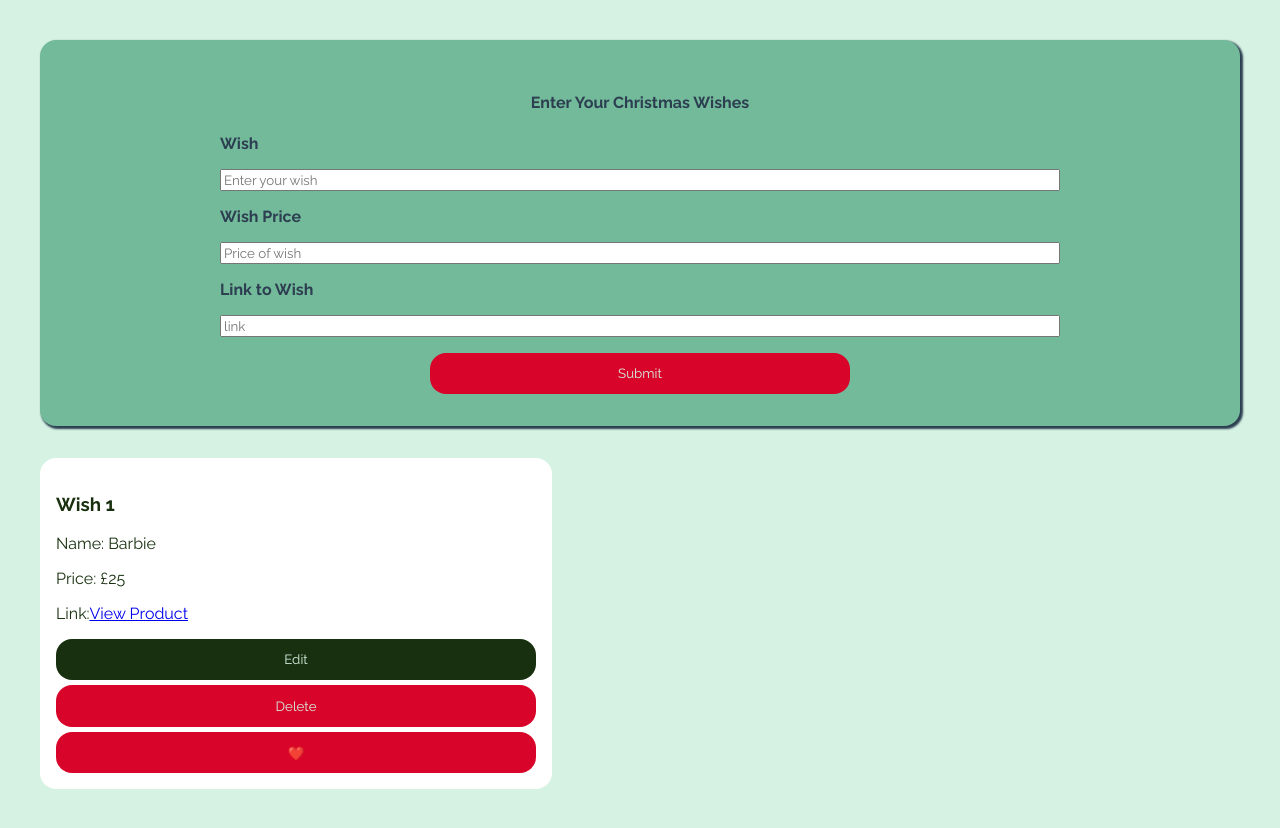
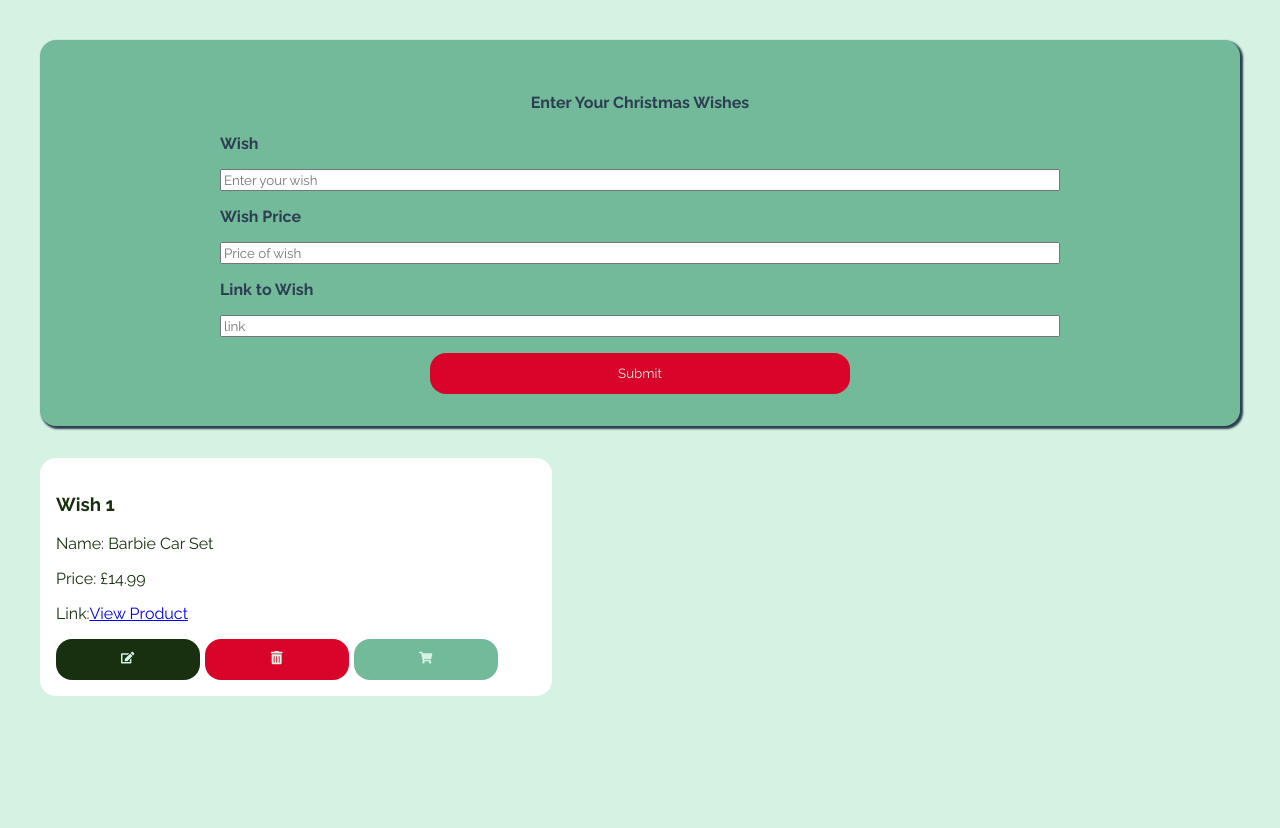
Before and after one commit to LaurenAMolloy/Christmas-List, a React (Vite) app: page / in a window 1280 px wide. After the commit the page ends 800 px from the top, so only its background shows below. Built offline with nearby package versions, Linux system fonts and the light colour scheme; data requests are answered from the project's data file; a web font is replaced by a local one.

Commit message:
added react icons

```diff
--- a/db.json
+++ b/db.json
@@ -1,10 +1,10 @@
 {
   "wishes": [
     {
-      "id": "225",
-      "wishName" : "Barbie",
-      "wishPrice": "25",
-      "wishLink" : "https://www.smythstoys.com/uk/en-gb/toys/fashion-and-dolls/barbie/fisher-price-little-people-barbie-dream-plane-playset/p/223052"
+      "id": "O93etUqsNsk6a53PMitim",
+      "wishName": "Barbie Car Set",
+      "wishPrice": "14.99",
+      "wishLink": "https://www.smythstoys.com/uk/en-gb/toys/pre-school-and-electronic-learning/fisher-price/fisher-price-little-people/fisher-price-little-people-barbie-convertible-with-figures-set/p/211920"
     }
   ]
 }
--- a/package.json
+++ b/package.json
@@ -15,7 +15,8 @@
     "json-server": "^1.0.0-beta.3",
     "nanoid": "^5.1.6",
     "react": "^19.1.1",
-    "react-dom": "^19.1.1"
+    "react-dom": "^19.1.1",
+    "react-icons": "^5.5.0"
   },
   "devDependencies": {
     "@eslint/js": "^9.36.0",
--- a/src/App.css
+++ b/src/App.css
@@ -85,11 +85,14 @@ button:hover {
 }
 
 .actions>button {
-  width: 100%;
+  width: 30%;
+}
+
+button.purchased {
+  background-color: #73ba9b;
 }
 
 .actions {
   display: flex;
-  flex-direction: column;
   gap: 5px;
 }
--- a/src/App.jsx
+++ b/src/App.jsx
@@ -2,10 +2,11 @@ import { useEffect, useState } from 'react'
 import WishList from './Components/WishList'
 import CreateWish from './Components/CreateWish'
 import axios from 'axios'
+import {nanoid}  from 'nanoid'
 import './App.css'
 
 function App() {
-  //Array to stores all wishes
+  //Set state to empty Array to stores all wishes objects
   const[wishes, setWishes] = useState([]);
 
   //Fetch wishes from db onload
@@ -57,10 +58,18 @@ function App() {
     setBooks(updatedWishes);
   }
 
+  const deleteWishbyId = async (id) => {
+    await axios.delete(`http://localhost:3000/wishes/${id}`)
+    //mechanism to check if id is equal to one clicked?
+    //filter
+    const updatedWishes = wishes.filter((wish) => wish.id !== id)
+    setWishes(updatedWishes)
+  }
+
 return (
   <>
   <CreateWish setWishes={setWishes}  wish={wishes} wishCreate={wishCreate}  />
-  <WishList wishes={wishes}  />
+  <WishList wishes={wishes} editWishById={editWishById} deleteWishById={deleteWishbyId}  />
   </>
 )
 
--- a/src/Components/WishList/index.jsx
+++ b/src/Components/WishList/index.jsx
@@ -1,12 +1,12 @@
 import React from 'react'
 import WishShow from '../WishShow';
 
-export default function WishList({ wishes }) {
+export default function WishList({ wishes, editWishById, deleteWishById }) {
 
   //For every wish in wish list render a wishShow component
   //Use the idx as the unique key not ideal!
   const renderedWishes = wishes.map((wish, idx) => {
-     return <WishShow wish={wish} idx={idx} key={idx} />
+     return <WishShow wish={wish} idx={idx} key={idx} editWishById={editWishById} deleteWishById={deleteWishById} />
   });
 
   return (
--- a/src/Components/WishShow/index.jsx
+++ b/src/Components/WishShow/index.jsx
@@ -1,14 +1,20 @@
 import React from 'react'
 import { useState } from 'react'
+import { FaTrashAlt } from "react-icons/fa";
+import { FaEdit } from "react-icons/fa";
+import { FaShoppingCart } from "react-icons/fa";
 
-export default function WishShow( {wish, idx}) {
+
+export default function WishShow( {wish, idx, editWishById, deleteWishById}) {
     console.log(wish)
     //set state to show edit form
     const[showEdit, setShowEdit] = useState();
     //Add context here!!!
 
-    const handleDeleteClick = () => {
-        console.log("delete wish")
+    const handleDeleteClick = (id) => {
+        //console.log("deleting")
+        //console.log(id)
+        deleteWishById(id)
     }
     const handleEditClick = () => {
         console.log("edit wish")
@@ -35,9 +41,9 @@ return (
     <div className="wishShow" key={wish.id}>
         {content}
         <div className="actions">
-            <button onClick={() => handleEditClick(wish.id)} className="edit">Edit</button>
-            <button onClick={() => handleDeleteClick(wish.id)} className="delete">Delete</button>
-            <button onClick={() => handlePurchaseClick(wish.id)} className="purchased">❤️</button>
+            <button onClick={() => handleEditClick(wish.id)} className="edit"><FaEdit /></button>
+            <button onClick={() => handleDeleteClick(wish.id)} className="delete"><FaTrashAlt /></button>
+            <button onClick={() => handlePurchaseClick(wish.id)} className="purchased"><FaShoppingCart /></button>
         </div>
     </div>
   )
```
Also changed, not shown: 1 other file (tests, documents, lock files or other folders).
